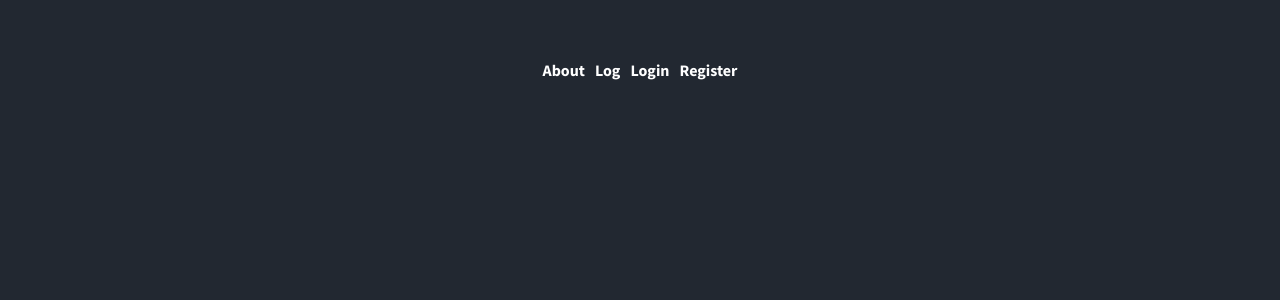
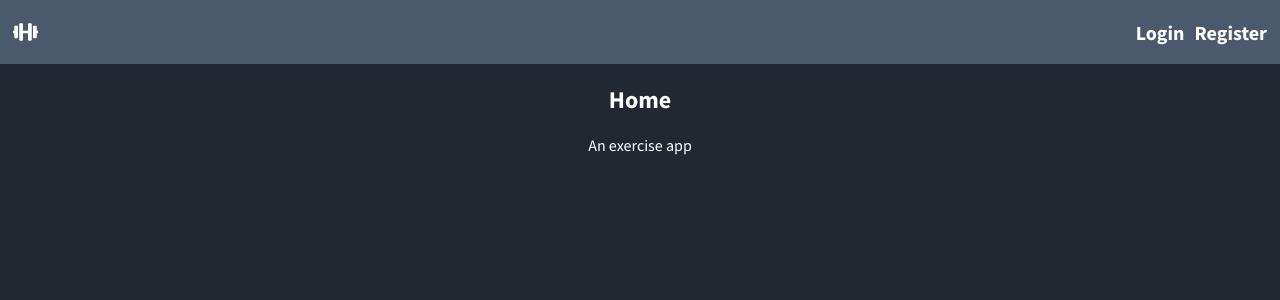
Before and after one commit to nickmly/fitness-app, a Vue app: page / in a window 1280 px wide. Shown: the top 300 px of the page. Built offline with nearby package versions, Linux system fonts and the light colour scheme; no server answers.

Commit message:
Home route

```diff
--- a/src/App.vue
+++ b/src/App.vue
@@ -23,6 +23,7 @@ export default {
 }
 body {
   background: $black;
+  margin: 0;
 }
 a {
   color: $white;
@@ -73,6 +74,5 @@ button:hover {
   -moz-osx-font-smoothing: grayscale;
   text-align: center;
   color: $white;
-  margin-top: 60px;
 }
 </style>
--- a/src/components/About.vue
+++ b/src/components/Home.vue
@@ -1,6 +1,6 @@
 <template>
   <div>
-    <h2>About</h2>
+    <h2>Home</h2>
     <p>An exercise app</p>
   </div>
 </template>
--- a/src/components/LoginForm/Register.vue
+++ b/src/components/LoginForm/Register.vue
@@ -1,6 +1,6 @@
 <template>
   <app-login-form
-    title="Login"
+    title="Register"
     :error="error"
     @onFormSubmit="onFormSubmit"
     @changeEmail="email = $event"
--- a/src/components/Navbar.vue
+++ b/src/components/Navbar.vue
@@ -1,11 +1,17 @@
 <template>
   <nav>
-    <router-link to="/about">About</router-link>
-    <router-link to="/log">Log</router-link>
-    <router-link v-if="!loggedIn" to="/login">Login</router-link>
-    <router-link v-if="!loggedIn" to="/register">Register</router-link>
-    <div v-if="loggedIn">
-      <button @click="logOut">Log out</button>
+    <div>
+      <router-link to="/">
+        <font-awesome-icon icon="dumbbell" />
+      </router-link>
+      <router-link v-if="loggedIn" to="/log">Log</router-link>
+    </div>
+    <div>
+      <router-link v-if="!loggedIn" to="/login">Login</router-link>
+      <router-link v-if="!loggedIn" to="/register">Register</router-link>
+      <div v-if="loggedIn">
+        <button @click="logOut">Log out</button>
+      </div>
     </div>
   </nav>
 </template>
@@ -13,7 +19,7 @@
 import firebase from "firebase/app";
 import "firebase/auth";
 
-import auth from '../mixins/auth';
+import auth from "../mixins/auth";
 
 export default {
   mixins: [auth],
@@ -21,7 +27,7 @@ export default {
     async logOut() {
       try {
         await firebase.auth().signOut();
-        this.$router.replace({name: 'login'});
+        this.$router.replace({ name: "login" });
       } catch (err) {
         console.log(err);
       }
@@ -29,7 +35,16 @@ export default {
   },
 };
 </script>
-<style scoped>
+<style lang="scss" scoped>
+nav {
+  background: $medium-grey;
+  display: flex;
+  justify-content: space-between;
+  align-items: center;
+  font-size: 20px;
+  height: 64px;
+  padding: 8px;
+}
 nav a {
   margin: 0 5px;
 }
--- a/src/components/Workouts/WorkoutLog.vue
+++ b/src/components/Workouts/WorkoutLog.vue
@@ -189,7 +189,7 @@ export default {
 .workout-log {
   display: flex;
   flex-direction: column;
-  margin: 0 auto;
+  margin: 20px;
   background: $dark-grey;
 }
 
--- a/src/icons.js
+++ b/src/icons.js
@@ -1,11 +1,12 @@
 import Vue from 'vue';
 import { library } from '@fortawesome/fontawesome-svg-core'
-import { faPlus, faArrowAltCircleLeft, faTimesCircle, faTimes } from '@fortawesome/free-solid-svg-icons'
+import { faPlus, faArrowAltCircleLeft, faTimesCircle, faTimes, faDumbbell } from '@fortawesome/free-solid-svg-icons'
 import { FontAwesomeIcon } from '@fortawesome/vue-fontawesome'
 
 library.add(faPlus);
 library.add(faArrowAltCircleLeft);
 library.add(faTimesCircle);
 library.add(faTimes);
+library.add(faDumbbell);
 
 Vue.component('font-awesome-icon', FontAwesomeIcon);
--- a/src/router.js
+++ b/src/router.js
@@ -1,7 +1,7 @@
 import Vue from 'vue'
 import VueRouter from 'vue-router';
 
-import About from './components/About.vue';
+import Home from './components/Home.vue';
 import WorkoutLog from './components/Workouts/WorkoutLog.vue';
 import Login from './components/LoginForm/Login.vue';
 import Register from './components/LoginForm/Register.vue';
@@ -23,7 +23,7 @@ const redirectIfLoggedIn = (to, from, next) => {
 const routes = [
     { name: 'login', path: '/login', component: Login, beforeEnter: redirectIfLoggedIn },
     { name: 'register', path: '/register', component: Register, beforeEnter: redirectIfLoggedIn },
-    { name: 'about', path: '/about', component: About },
+    { name: 'home', path: '/', component: Home },
     {
         name: 'log', path: '/log', component: WorkoutLog, meta: {
             requiresAuth: true
```
